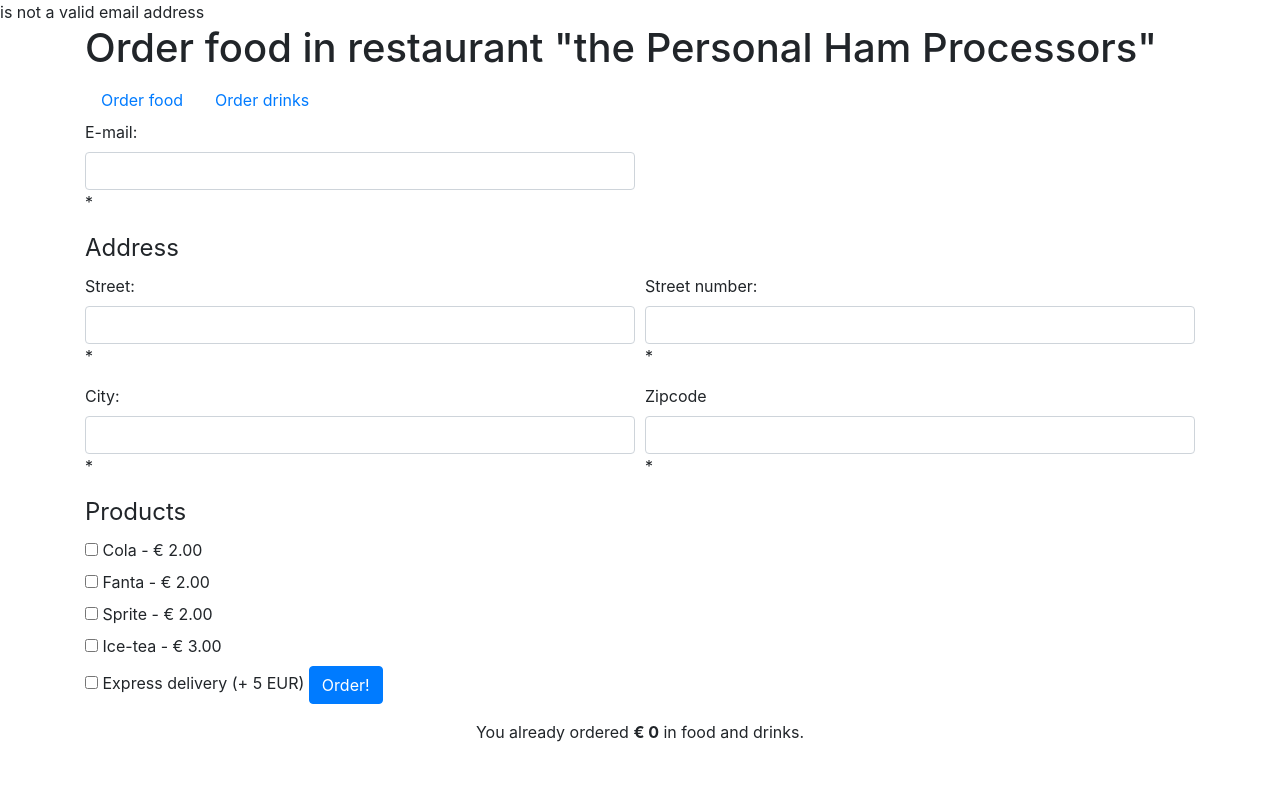
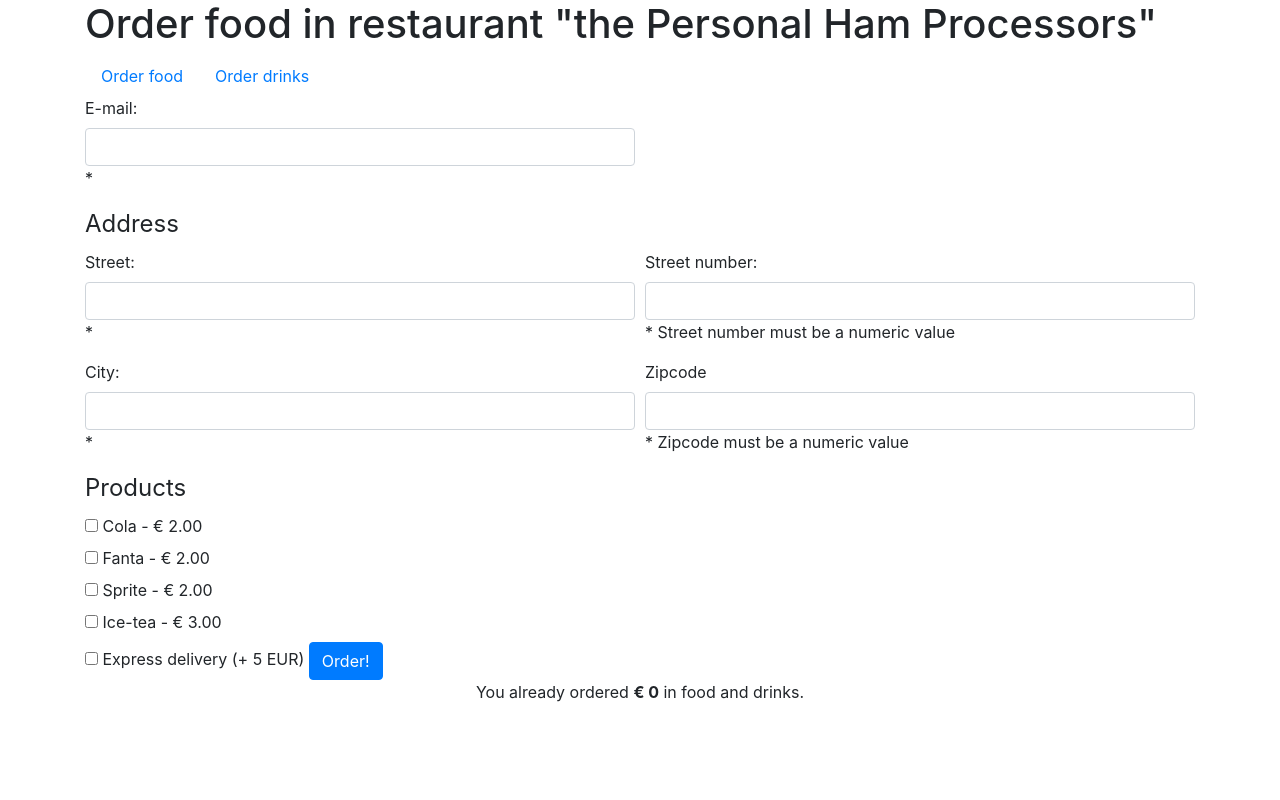
Before and after one commit to glezzz/php-order-form, a PHP site: page /index.php in a window 1280 px wide. Run offline with PHP 8.4, Linux system fonts and the light colour scheme.

Commit message:
error messages for numeric fields

```diff
--- a/form-view.php
+++ b/form-view.php
@@ -44,7 +44,7 @@
                 <div class="form-group col-md-6">
                     <label for="streetnumber">Street number:</label>
                     <input type="text" id="streetnumber" name="streetnumber" class="form-control">
-                    <span class="error">* <?php echo $street_noErr;?></span>
+                    <span class="error">* <?php echo $street_noErr; echo $street_no_numeric;?></span>
                 </div>
             </div>
             <div class="form-row">
@@ -56,7 +56,7 @@
                 <div class="form-group col-md-6">
                     <label for="zipcode">Zipcode</label>
                     <input type="text" id="zipcode" name="zipcode" class="form-control">
-                    <span class="error">* <?php echo $zipcodeErr;?></span>
+                    <span class="error">* <?php echo $zipcodeErr; echo $zipcode_numeric;?></span>
                 </div>
             </div>
         </fieldset>
--- a/index.php
+++ b/index.php
@@ -42,22 +42,17 @@ $totalValue = 0;
 $email = $street = $street_no = $city = $zipcode = "";
 $emailErr = $streetErr = $street_noErr = $cityErr = $zipcodeErr = "";     //vars for error messages
 
-if ($_SERVER["REQUEST_METHOD"] == "POST") {
+/*if ($_SERVER["REQUEST_METHOD"] == "POST") {
     if (isset($_POST['email'])) {
         $email = $_POST['email'];
-    }}
+    }}*/
 
-if (filter_var($email, FILTER_VALIDATE_EMAIL)) {
-    echo("$email is a valid email address");            //validate email
-} else {
-    echo("$email is not a valid email address");
-}
-
+          //check required fields
 if ($_SERVER["REQUEST_METHOD"] == "POST") {
     if (empty($_POST["street"])) {
         $streetErr = "Street is required";
     } else {
-        $street = test_input($_POST["street"]);
+        $street = test_input($_POST["street"]);     //when field is filled, send input to test_input function
     }
 
     if (empty($_POST["streetnumber"])) {
@@ -86,4 +81,21 @@ function test_input($data) {
     return $data;
 }
 
+    if (!filter_var($email, FILTER_VALIDATE_EMAIL)) {
+        $email_valid = "$email is not a valid email address";            //validate email
+    }
+    if (!is_numeric($street_no)){                                       //validate street number: if not numeric -> error
+        $street_no_numeric = "Street number must be a numeric value";
+
+    }
+    if(!is_numeric($zipcode)){                      //validate zipcode: if not numeric -> error
+        $zipcode_numeric = "Zipcode must be a numeric value";
+    }
+
+
+
+
+
+
+
 require 'form-view.php';
```
